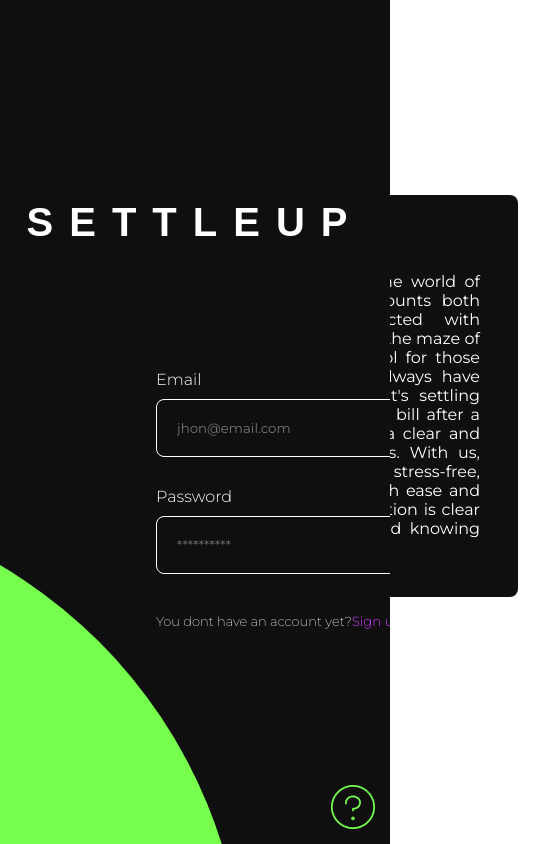
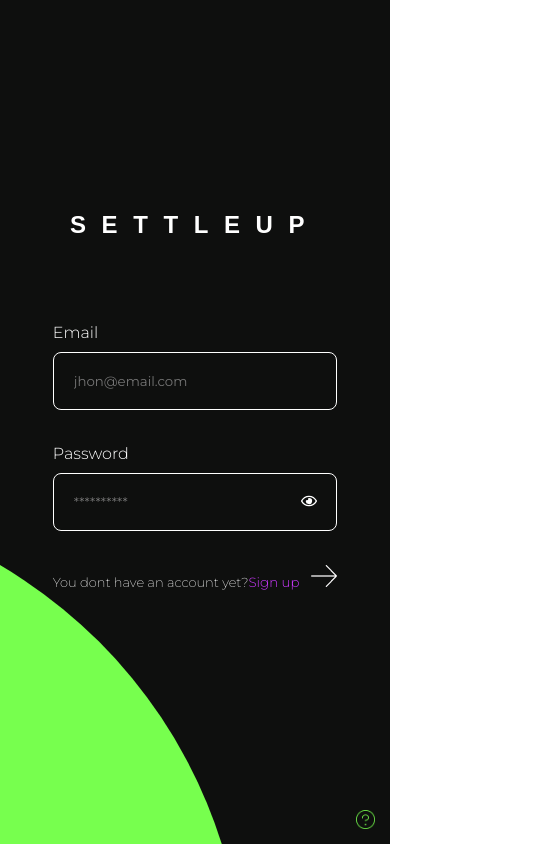
Before and after one commit to racxak/settle-up-app, a React (Create React App) app: page / in a window 390 px wide. Shown: the whole page, 534 px wide, since content can reach past the window. Built offline with nearby package versions, Linux system fonts and the light colour scheme; a web font is replaced by a local one.

Commit message:
responsives fix

```diff
--- a/src/components/auth/Auth.css
+++ b/src/components/auth/Auth.css
@@ -1,26 +1,26 @@
 .main-title {
-	font-size: clamp(2.5rem, 6vw, 5rem);
-	letter-spacing: clamp(1rem, 4vw, 3rem);;
+	font-size: clamp(1.5rem, 6vw, 5rem);
+	letter-spacing: clamp(0.1rem, 4vw, 3rem);;
 	position: relative;
 	animation-name: title;
 	animation-duration: 4s;
 	text-align: center;
 	z-index: 10;
-	margin-top: 200px;
-	margin-bottom: 125px;
+	margin-top: 25vh;
+	margin-bottom: 10vh;
 	text-align: center;
 }
 
 @keyframes title {
 	0% {
-		font-size: 105px;
+		font-size: clamp(2.5rem, 8vw, 15rem);
 	}
 	25% {
-		font-size: 105px;
+		font-size: clamp(2.5rem, 8vw, 15rem);
 	}
 	100% {
-		margin-top: 200px;
-		font-size: 73px;
+		margin-top: 25vh;
+		font-size: clamp(2.5rem, 6vw, 5rem);
 	}
 }
 
@@ -29,6 +29,7 @@
 	height: 993px;
 	border-radius: 50%;
 	position: absolute;
+	z-index: 0;
 	/* TODO - pozycjonowanie */
 }
 
@@ -53,6 +54,12 @@
 	cursor: pointer;
 	right: 15px;
 	bottom: 15px;
+	width: 4vw;
+	height: 4vw;
+	max-width: 2rem;
+	max-height: 2rem;
+	min-width: 1.2rem;
+	min-height: 1.2rem;
 	/* TODO: hover active */
 }
 
--- a/src/components/auth/Auth.jsx
+++ b/src/components/auth/Auth.jsx
@@ -31,11 +31,8 @@ export default function Auth() {
 
 			<Modal ref={dialog} onClose={handleDialogClose}>
 				<h2>What is settle up?</h2>
-				<p className="about">
-					This app is your personal mediator in the world of finance - ideal for
-					managing your accounts both professionally and privately. Constructed
-					with simplicity in mind, it avoids getting lost in the maze of bills
-					and ambiguous accounts. It is a tool for those who value transparency
+				 <div className="about">
+					This app is your personal mediator in the world of finance - ideal for managing your accounts both professionally and privately. Constructed with simplicity in mind, it avoids getting lost in the maze of bills and ambiguous accounts. It is a tool for those who value transparency
 					and want to always have their finances under control. Whether it's
 					settling accounts in the company or splitting the bill after a joint
 					trip with friends, our app provides a clear and simple way to organise
@@ -44,7 +41,7 @@ export default function Auth() {
 					convenience. With this app, every transaction is clear as day and you
 					can enjoy peace of mind knowing your money is exactly where it should
 					be.
-				</p>
+				</div>
 			</Modal>
 		</>
 	);
--- a/src/components/auth/Form.css
+++ b/src/components/auth/Form.css
@@ -10,7 +10,7 @@ form label{
 }
 
 form input{
-  margin-bottom: 30px;
+  margin-bottom: 4vh;
   background-color: transparent;
   border: 1px solid white;
   border-radius: 8px;
@@ -24,10 +24,13 @@ form input{
   margin-right: auto;
   max-width: 30rem;
   padding-left: 40vw;
+  z-index: 1;
 }
 
 .form-login-register input{
-  width: 25.15rem;
+  min-width: 15.15rem;
+  max-width: 25.15rem;
+  width: 40vw;
 }
 
 .input-with-button {
@@ -69,3 +72,13 @@ form input{
 .form-buttons-layout button:hover{
       text-decoration: underline;
       }
+
+
+
+      @media (max-width: 885px) {
+
+        .form-login-register{
+          padding-left: 0;
+        }
+
+      }
--- a/src/components/modal/Modal.css
+++ b/src/components/modal/Modal.css
@@ -5,7 +5,9 @@
   padding: 2rem;
   background-color: var(--background-color);
   color: var(--text-color);
-
+  max-height: 65vh;
+  overflow-y: hidden;
+  overflow: scroll;
 }
 
 .modal-external[open] {
@@ -41,10 +43,10 @@
   margin: 0 0 0.25rem 0;
   font-size: 2rem;
   text-transform: uppercase;
-  min-width: 27.4rem;
+  /* min-width: 27.4rem; */
 }
 
-.modal-internal p {
+.modal-internal  p {
   margin: 0.5rem 0;
   font-size: 16px;
   max-width: 30vw;
@@ -53,7 +55,11 @@
 
 .about{
   text-align: justify;
-  min-width: 27rem;
+  /* min-width: 27rem; */
+  font-family: "Montserrat", sans-serif;
+  font-size: 16px;
+  max-width: 30rem;
+  min-width: 260px;
 }
 
 .modal-internal p strong {
```
